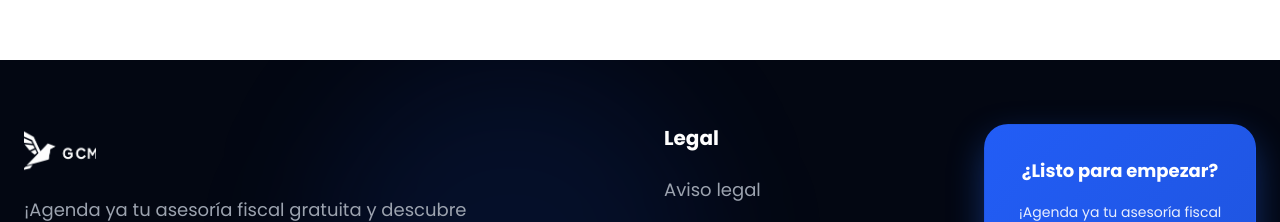
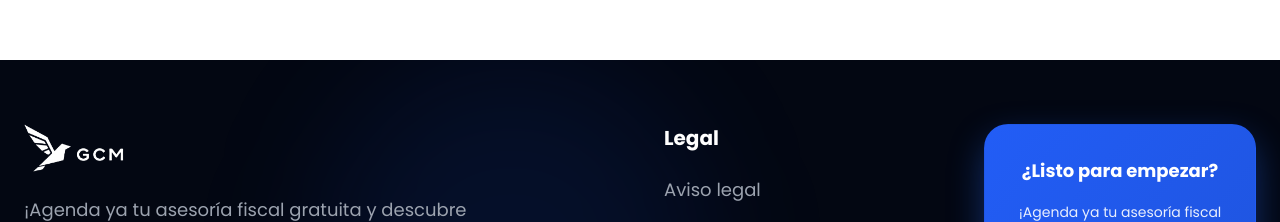
Before and after one commit to lualfer99/Inicio-Landing-GCM---Main, a Next.js app: page /aviso-legal in a window 1280 px wide. Shown: the part 1300-1522 px from the top of the page. Built offline with nearby package versions, Linux system fonts and the light colour scheme.

Commit message:
feat: update footer logo with new white version
Replace existing footer logo with new provided image

#VERCEL_SKIP

Co-authored-by: Luis Fernandez <18145323+lualfer99@users.noreply.github.com>

```diff
--- a/components/optimized-footer.tsx
+++ b/components/optimized-footer.tsx
@@ -24,7 +24,7 @@ export default function OptimizedFooter() {
           <div className="lg:col-span-2">
             <div className="flex items-center mb-6">
               <OptimizedImage
-                src="/images/logo-footer-white.png"
+                src="/images/logo-gcm-white.png"
                 alt="GCMAsesores Logo"
                 width={140}
                 height={45}
```
Also changed, not shown: public/images/logo-gcm-white.png (added).
